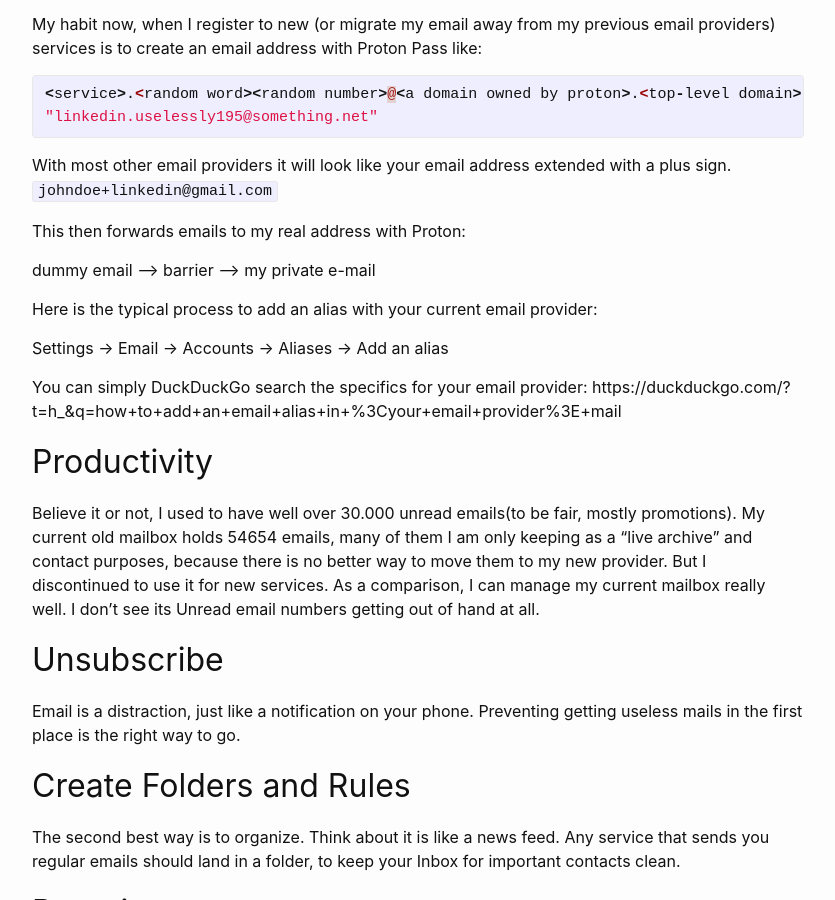
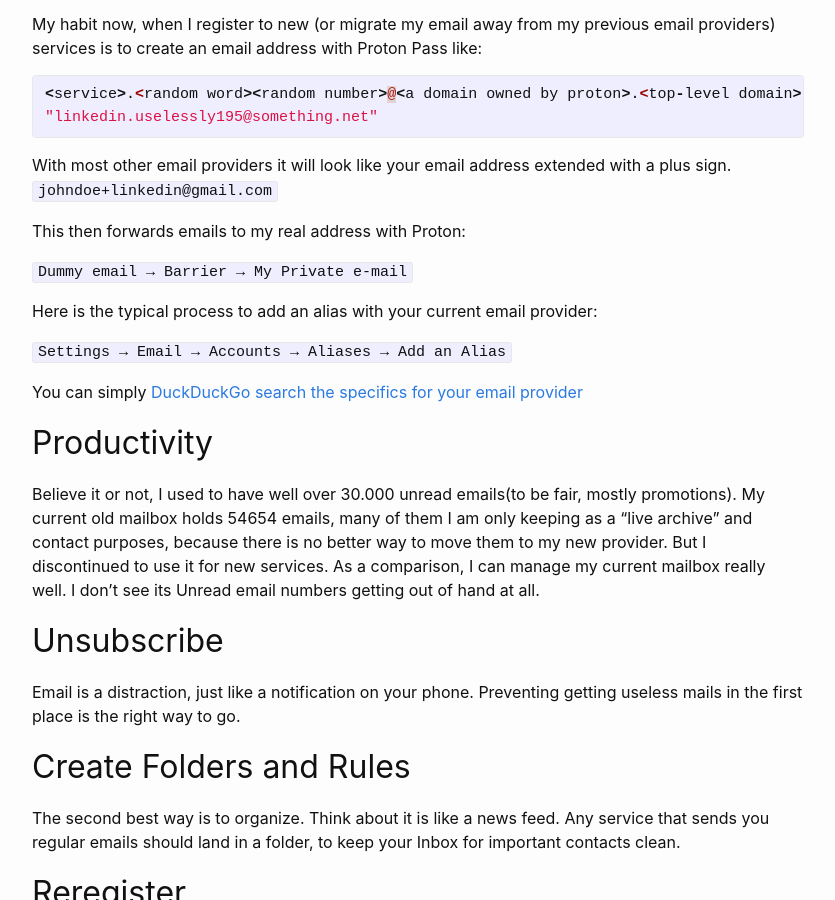
Before and after one commit to inverzeio/blog, a Jekyll site: the page built from _posts/2024-01-31-Best-Email-Privacy-and-Productivity-tips-for-2024.MD, in a window 1280 px wide and 900 px high, scrolled down 1200 px. Shown: the whole window, without its empty margins (222-1057 px from the left). Built offline with Jekyll 4.4.1, drawn with Linux system fonts in a browser that asks for light colours; nearby versions of some CDN libraries; comment, search, counter and statistics services are not loaded.

Commit message:
Update 2024-01-31-Best-Email-Privacy-and-Productivity-tips-for-2024.MD
fix links

```diff
--- a/_posts/2024-01-31-Best-Email-Privacy-and-Productivity-tips-for-2024.MD
+++ b/_posts/2024-01-31-Best-Email-Privacy-and-Productivity-tips-for-2024.MD
@@ -33,13 +33,13 @@
 
 This then forwards emails to my real address with Proton:
 
-dummy email —> barrier —> my private e-mail
+`Dummy email → Barrier → My Private e-mail`
 
 Here is the typical process to add an alias with your current email provider:
 
-Settings → Email → Accounts → Aliases → Add an alias
+`Settings → Email → Accounts → Aliases → Add an Alias`
 
-You can simply DuckDuckGo search the specifics for your email provider: https://duckduckgo.com/?t=h_&q=how+to+add+an+email+alias+in+%3Cyour+email+provider%3E+mail
+You can simply [DuckDuckGo search the specifics for your email provider](https://duckduckgo.com/?t=h_&q=how+to+add+an+email+alias+in+%3Cyour+email+provider%3E+mail)
 
 Productivity
 --------------------
```
